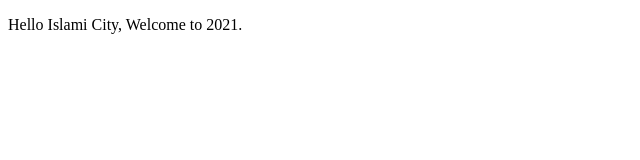
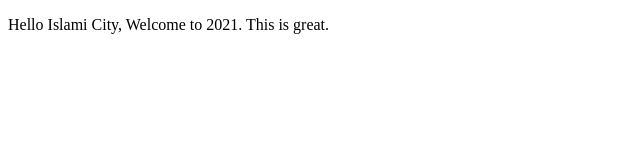
Before and after one commit to malihamza/islami-city-mock, a plain HTML site: page index.html in a window 1280 px wide. Shown: the full height of the page, 0-640 px from the left. Drawn offline with Linux system fonts and the light colour scheme.

Commit message:
added some stuff

```diff
--- a/index.html
+++ b/index.html
@@ -6,5 +6,6 @@
 </head>
 <p>
      Hello Islami City, Welcome to 2021.
+     This is great.
 </p>
 </html>
```
